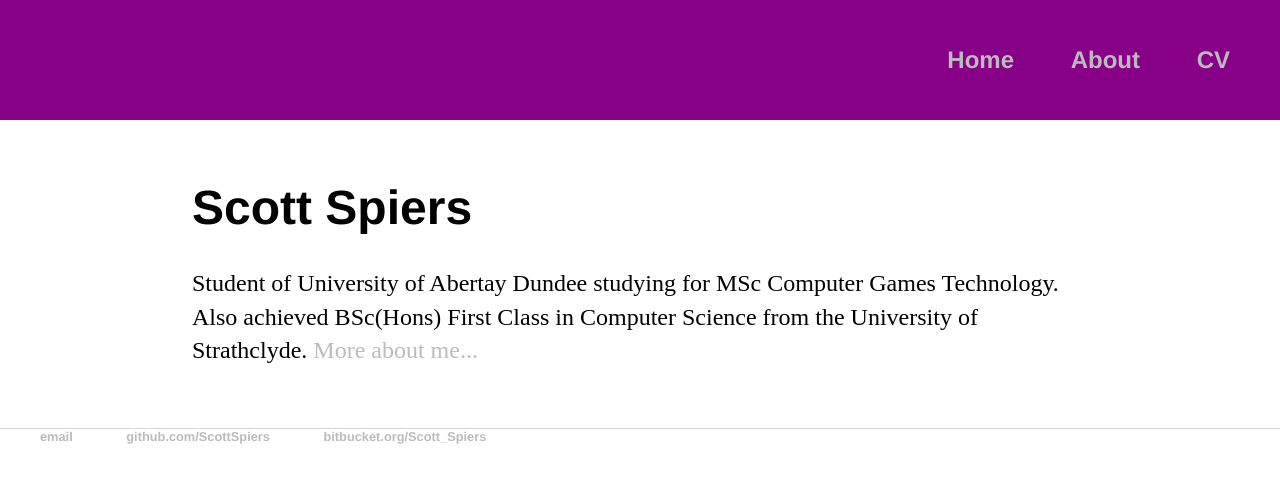
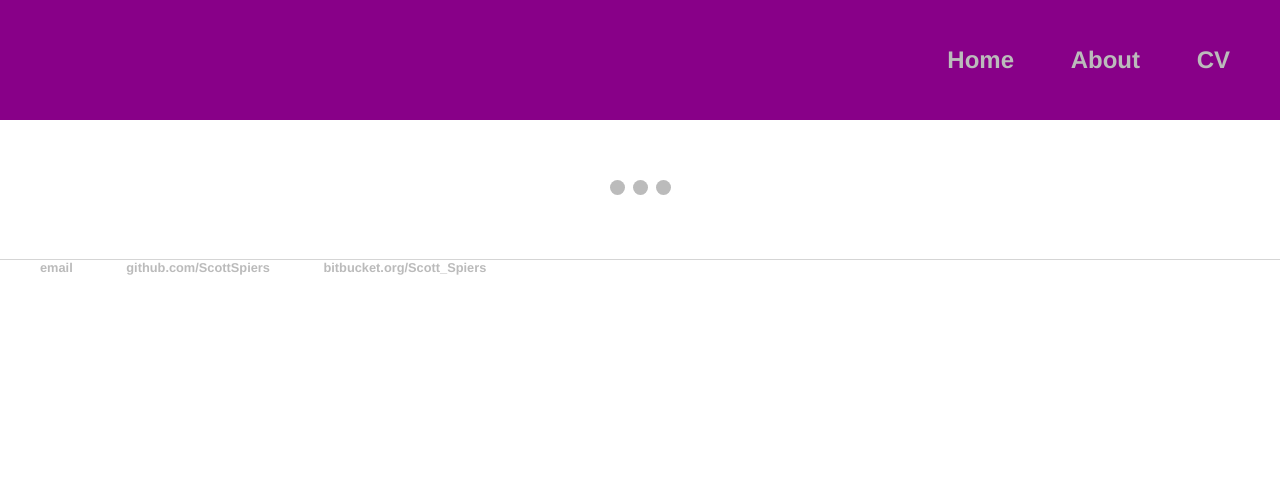
Before and after one commit to ScottSpiers/ScottSpiers.github.io, a Jekyll site: the page built from index.html, in a window 1280 px wide. Shown: the top 483 px of the page. Built offline with Jekyll 4.4.1, drawn with Linux system fonts in a browser that asks for light colours.

Commit message:
Haven't got Jekyll on own pc to see this stuff, back to commiting constantly

```diff
--- a/about.html
+++ b/about.html
@@ -2,3 +2,8 @@
 layout: default
 title: Scott Spiers, Portfolio
 ---
+<h1> Scott Spiers</h1>
+    <p>
+        Student of University of Abertay Dundee studying for MSc Computer Games Technology.
+        Also achieved BSc(Hons) First Class in Computer Science from the University of Strathclyde.
+    </p>
--- a/css/main.css
+++ b/css/main.css
@@ -66,3 +66,59 @@
     background-color: #880088;
     text-align: right;
 }
+
+.slideshow-container
+{
+    max-width: 1000px;
+    position: relative;
+    margin: auto;
+}
+
+.fadeSlides
+{
+    display: none;
+}
+
+.prev, .next
+{
+    cursor: pointer;
+    position: absolute;
+    top: 50%;
+    width: auto;
+    margin-top: -22px;
+    padding: 16px;
+    color: white;
+    font-weight: bold;
+    font-size: 1.25em;
+    transition: 0.6s ease;
+    border-radius: 0 3px 3px 0;
+    user-select: none;
+}
+
+.next
+{
+    right: 0;
+    border-radius: 3px 0 0 3px;
+}
+
+.prev:hover, .next:hover
+{
+    background-color: rgba(0,0,0,0.8);
+}
+
+.dot
+{
+    cursor: pointer;
+    height: 15px;
+    width: 15px;
+    margin: 0 2px;
+    background-color: #bbb;
+    border-radius: 50%;
+    display: inline-block;
+    transition: background-color 0.6s ease;
+}
+
+.active, .dot:hover
+{
+    background-color: #717171;
+}
--- a/index.html
+++ b/index.html
@@ -2,16 +2,25 @@
 layout: default
 title: Scott Spiers, Portfolio
 ---
-<div class = "blurb">
+<div class="slideshow-container">
+    <div class="fadeSlides">
+        <img src="{{site.url}}/images/LTrees.png" style="display: block; margin: auto;"/>
+    </div>
 
-    <h1> Scott Spiers</h1>
-    <p>
-        Student of University of Abertay Dundee studying for MSc Computer Games Technology.
-        Also achieved BSc(Hons) First Class in Computer Science from the University of Strathclyde.
+    <div class="fadeSlides">
+        <img src="{{site.url}}/images/stochasticTree.png" style="display: block; margin: auto;"/>
+    </div>
 
+    <div class="fadeSlides">
+        <img src="{{site.url}}/images/DynamicReflection.png" style="display: block; margin: auto;"/>
+    </div>
 
-        <a href="/about"> More about me...</a>
+    <a class="prev" onclick="plusSlides(-1)">&#10094;</a>
+    <a class="next" onclick="plusSlides(1)">&#10095;</a>
+</div>
 
-
-    </p>
+<div style="text-align:center">
+    <span class="dot" onclick="currentSlide(1)"></span>
+    <span class="dot" onclick="currentSlide(2)"></span>
+    <span class="dot" onclick="currentSlide(3)"></span>
 </div>
```
Also changed, not shown: images/LTrees.PNG (added), images/stochasticTree.PNG (added), 1 other file.
